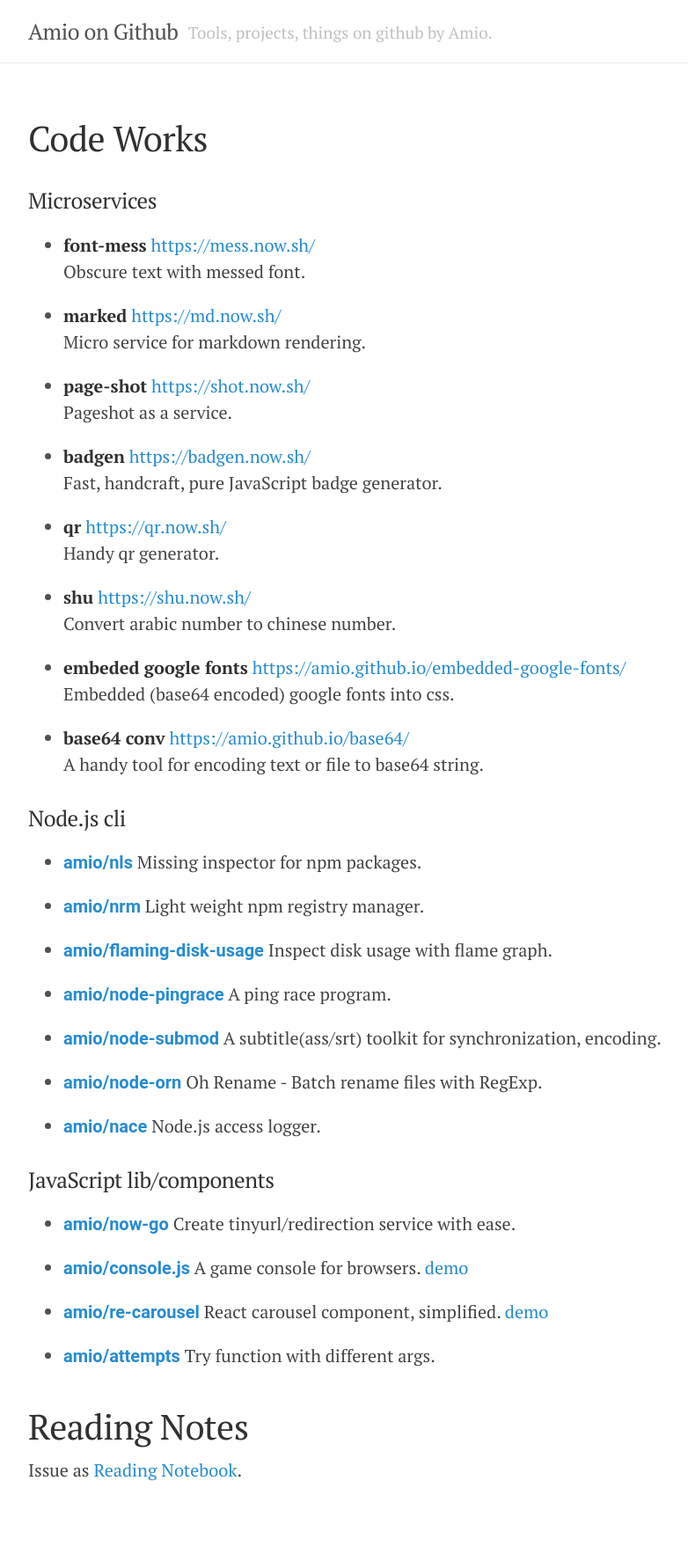
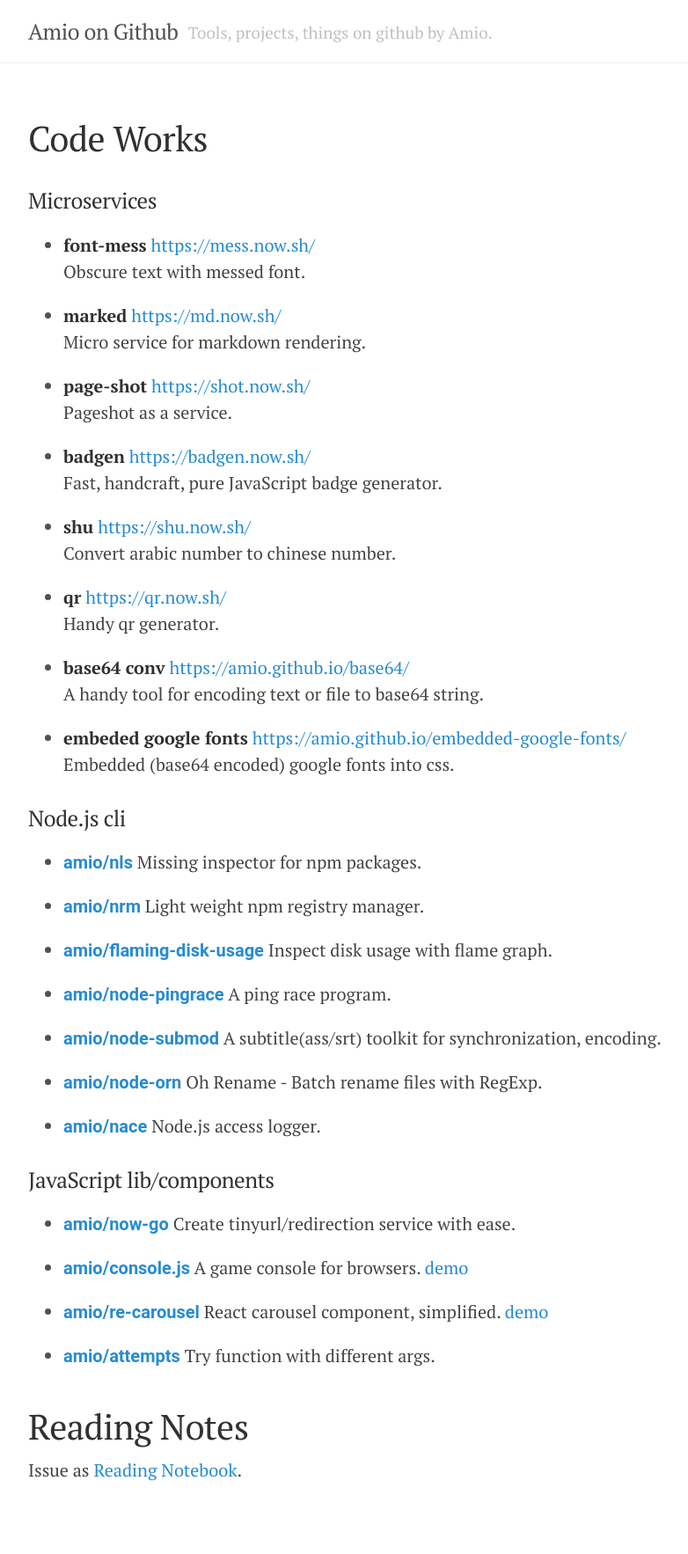
Before and after one commit to amio/amio.github.com, a Jekyll site: the page built from index.md, in a window 1280 px wide. Shown: the whole page at 88% size, without its empty margins (248-1030 px from the left). Built offline with Jekyll 4.4.1, drawn with Linux system fonts in a browser that asks for light colours.

```diff
--- a/index.md
+++ b/index.md
@@ -24,17 +24,17 @@ title : Code Works
 - **badgen** [https://badgen.now.sh/](https://badgen.now.sh/)
   Fast, handcraft, pure JavaScript badge generator.
 
+- **shu** [https://shu.now.sh/](https://shu.now.sh/)
+  Convert arabic number to chinese number.
+
 - **qr** [https://qr.now.sh/](https://qr.now.sh/)
   Handy qr generator.
 
-- **shu** [https://shu.now.sh/](https://shu.now.sh/)
-  Convert arabic number to chinese number.
+- **base64 conv** [https://amio.github.io/base64/](https://amio.github.io/base64/)
+  A handy tool for encoding text or file to base64 string.
 
 - **embeded google fonts** [https://amio.github.io/embedded-google-fonts/](https://amio.github.io/embedded-google-fonts/)
   Embedded (base64 encoded) google fonts into css.
-
-- **base64 conv** [https://amio.github.io/base64/](https://amio.github.io/base64/)
-  A handy tool for encoding text or file to base64 string.
 
 
 ### Node.js cli
```
